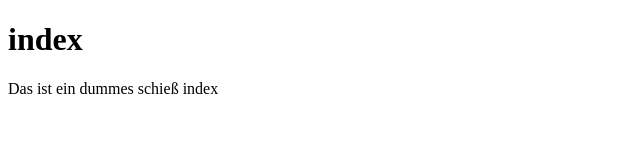
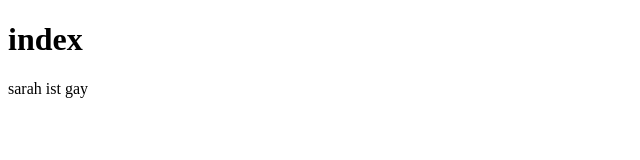
Before and after one commit to YoJuli/Hub, a plain HTML site: page index.html in a window 1280 px wide. Shown: the whole page, without its empty margins (0-640 px from the left). Drawn offline with Linux system fonts and the light colour scheme.

Commit message:
index.html aktualisieren

```diff
--- a/index.html
+++ b/index.html
@@ -6,6 +6,6 @@
 
   <body>
     <h1>index</h1>
-    <p>Das ist ein dummes schieß index</p>
+    <p>sarah ist gay</p>
   </body>
 </html>
```
